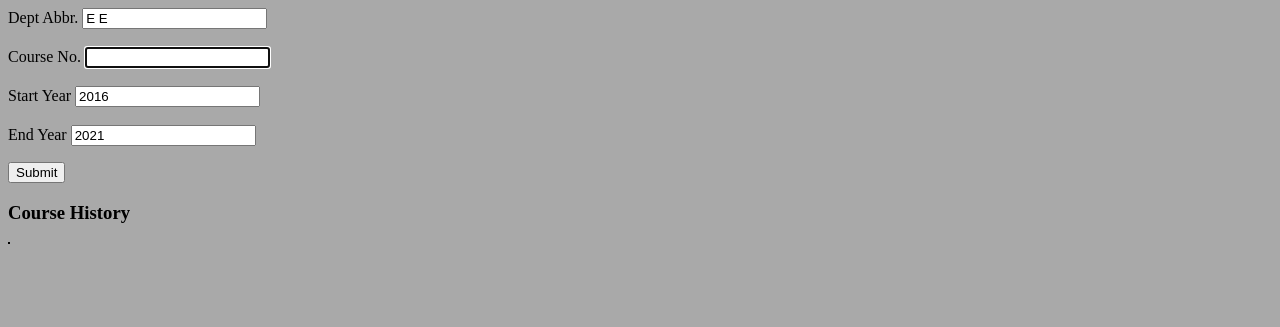
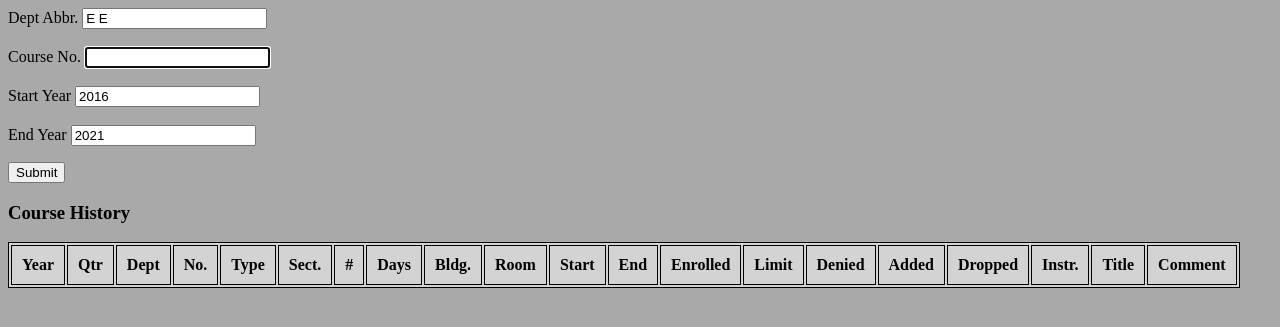
Before and after one commit to cqoverly-uw/ECE_SDB_FastAPI, a FastAPI app: page /course_history in a window 1280 px wide. Shown: the top 327 px of the page. Run offline with FastAPI, Linux system fonts and the light colour scheme; lists and menus that the app fills with data are empty.

Commit message:
added headers to table

```diff
--- a/templates/course_info.html
+++ b/templates/course_info.html
@@ -21,6 +21,28 @@
     <div>
     <h3>Course History</h3>
     <table>
+        <tr>
+            <th>Year</th>
+            <th>Qtr</th>
+            <th>Dept</th>
+            <th>No.</th>
+            <th>Type</th>
+            <th>Sect.</th>
+            <th>#</th>
+            <th>Days</th>
+            <th>Bldg.</th>
+            <th>Room</th>
+            <th>Start</th>
+            <th>End</th>
+            <th>Enrolled</th>
+            <th>Limit</th>
+            <th>Denied</th>
+            <th>Added</th>
+            <th>Dropped</th>
+            <th>Instr.</th>
+            <th>Title</th>
+            <th>Comment</th>
+        </tr>
     {% for row in course_data %}
         <tr>
         {% for data in row %}
```
